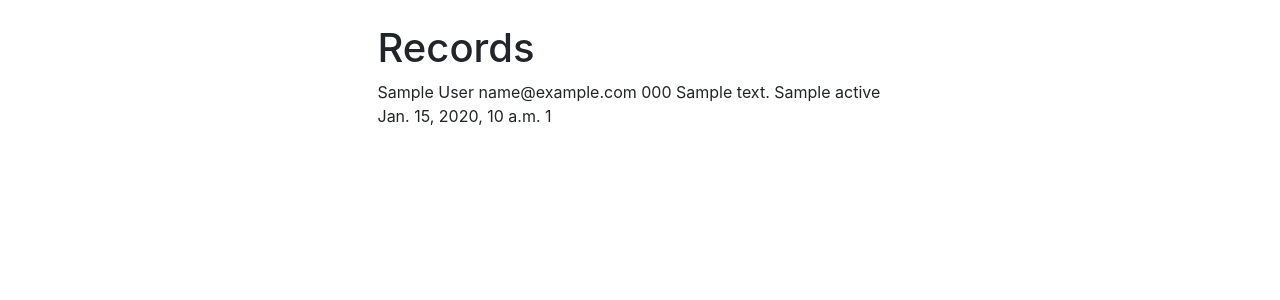
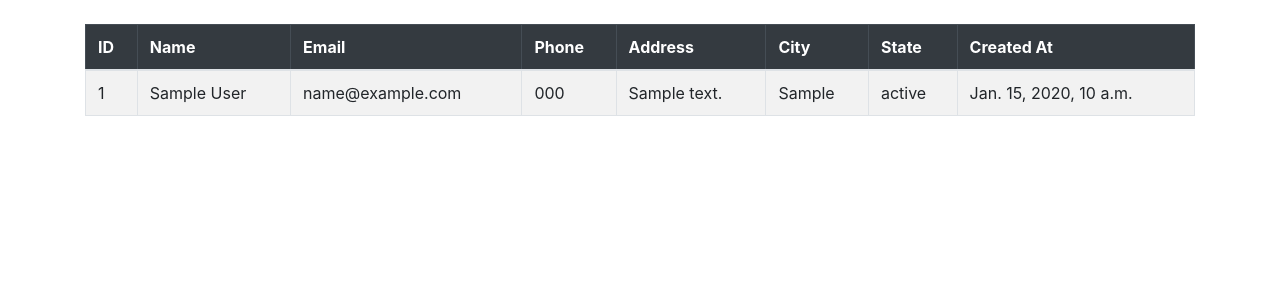
Before and after one commit to mohameddwedar689/Customer-Relationship-Management-with-Django, a Django app: page / in a window 1280 px wide. Shown: the part 56-356 px from the top of the page. Run offline with Django 4.2, Linux system fonts and the light colour scheme; a user stored in the database is signed in; tables that the repository leaves empty hold one stand-in row (values such as "Sample post"); some libraries are stand-ins or nearby versions.

Commit message:
view records date in tables [done]

```diff
--- a/website/templates/home.html
+++ b/website/templates/home.html
@@ -2,25 +2,43 @@
 
 
 {% block content %}
-<div class="col-md-6 offset-md-3">
 
     {% if user.is_authenticated %}
 
-    <h1>Records</h1>
-    {% if records %}
-      {% for record in records %}
-        {{record.first_name}}
-        {{record.last_name}}
-        {{record.email}}
-        {{record.phone}}
-        {{record.address}}
-        {{record.city}}
-        {{record.state}}
-        {{record.created_at}}
-        {{record.id}}
-        <br/>
-      {% endfor %}
-    {% endif %}
+
+
+    <table class="table table-striped table-hover table-bordered">
+      <thead class="table-dark">
+        <tr>
+          <th scope="col">ID</th>
+          <th scope="col">Name</th>
+          <th scope="col">Email</th>
+          <th scope="col">Phone</th>
+          <th scope="col">Address</th>
+          <th scope="col">City</th>
+          <th scope="col">State</th>
+          <th scope="col">Created At</th>
+        </tr>
+      </thead>
+      <tbody>
+          {% if records %}
+            {% for record in records %}
+              <tr>
+                <td>{{record.id}}</td>
+                <td>{{record.first_name}} {{record.last_name}}</td>
+                <td>{{record.email}}</td>
+                <td>{{record.phone}}</td>
+                <td>{{record.address}}</td>
+                <td>{{record.city}}</td>
+                <td>{{record.state}}</td>
+                <td>{{record.created_at}}</td>
+              </tr>
+            {% endfor %}
+        {% endif %}
+      </tbody>
+    </table>
+
+
 
     {% else %}
 
@@ -51,7 +69,6 @@
     </form>
 
 
-</div>
 
 {% endif %}
 
```
